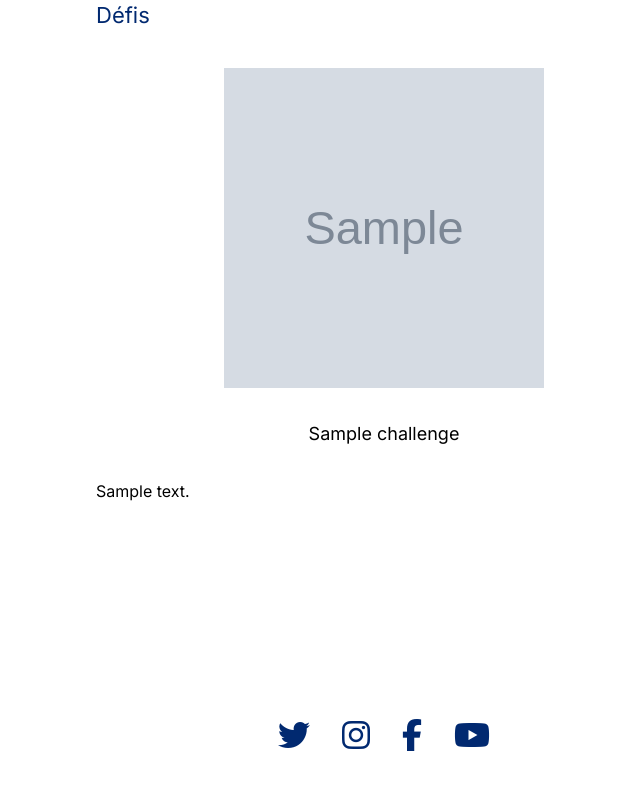
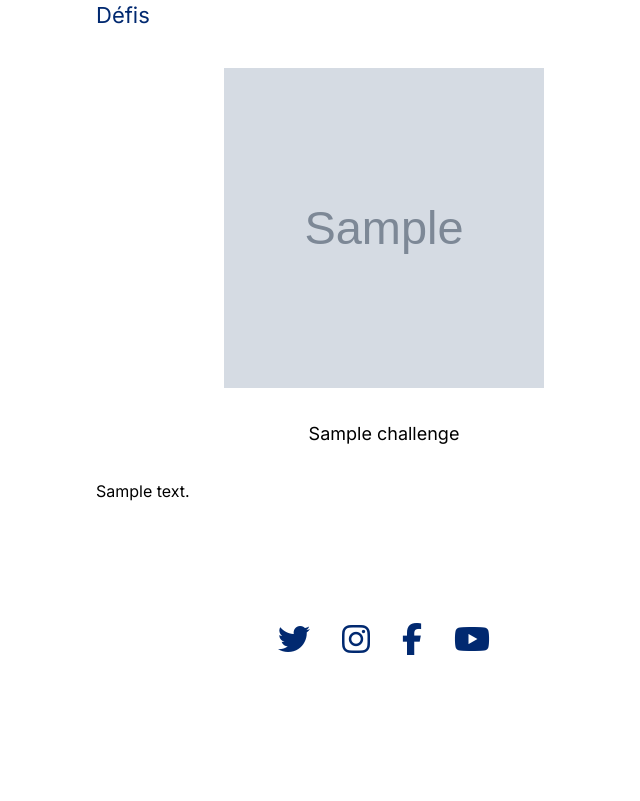
Before and after one commit to tom-tamen/Ski-Projet-Symfony, a Symfony app: template templates/challenge/index.html.twig in a window 1280 px wide. Shown: the part 105-906 px from the top of the page, without its empty margins (256-896 px from the left). After the commit the page ends 760 px from the top, so only its background shows below. Run offline with Twig, Linux system fonts and the light colour scheme; the template is opened without the code that fills it: most values are stand-ins (such as "Sample title", 1, 10 or a date in 2020); grey boxes marked "Sample" are stand-in pictures; some libraries are stand-ins or nearby versions.

Commit message:
Update page challenge / home

```diff
--- a/templates/app/index.html.twig
+++ b/templates/app/index.html.twig
@@ -3,7 +3,7 @@
 {% block title %}Hello AppController!{% endblock %}
 
 {% block body %}
-<div class="min-h-[90vh]">
+<div class="min-h-[68vh]">
     <section class="w-full flex flex-col items-center justify-center">
         <h1 class="text-mobileLG text-titleBlue md:text-mobileXL lg:text-desktopXL">Domaines</h1>
         <p class="text-mobileBase text-textColor lg:text-desktopLG">Veuillez sélectionner un domaine</p>
--- a/templates/challenge/index.html.twig
+++ b/templates/challenge/index.html.twig
@@ -3,7 +3,7 @@
 {% block title %}Hello ChallengeController!{% endblock %}
 
 {% block body %}
-    <div class="mx-auto h-[80vh] w-4/5 max-w-xl my-10">
+    <div class="mx-auto min-h-[68vh] w-4/5 max-w-xl my-10">
     <h1 class="my-9 text-titleBlue text-mobileLG sm:text-desktopLG">Défis</h1>
     {% for challenge in challenges %}
         <img class="mx-auto w-4/5 aspect-square max-w-xs" src="{{ challenge.imgUrl }}">
```
